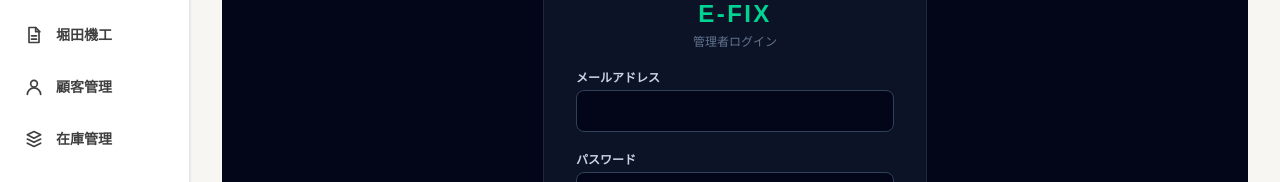
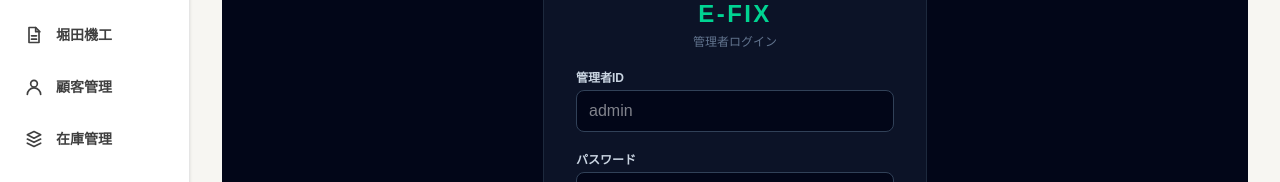
Before and after one commit to nashigatachannel/it-efix-shop, a Next.js app: page /admin/login in a window 1280 px wide. Shown: the part 284-466 px from the top of the page. Built offline with nearby package versions, Linux system fonts and the light colour scheme.

Commit message:
fix(admin): allow admin id login

```diff
--- a/src/app/admin/login/page.tsx
+++ b/src/app/admin/login/page.tsx
@@ -77,15 +77,16 @@ function LoginForm() {
             htmlFor="email"
             className="block text-xs font-semibold text-slate-300 mb-1"
           >
-            メールアドレス
+            管理者ID
           </label>
           <input
             id="email"
-            type="email"
+            type="text"
             value={email}
             onChange={(e) => setEmail(e.target.value)}
             required
             autoComplete="username"
+            placeholder="admin"
             className="w-full px-3 py-2 bg-slate-950 border border-slate-700 rounded-lg text-white focus:outline-none focus:ring-2 focus:ring-emerald-500/50"
           />
         </div>
```
